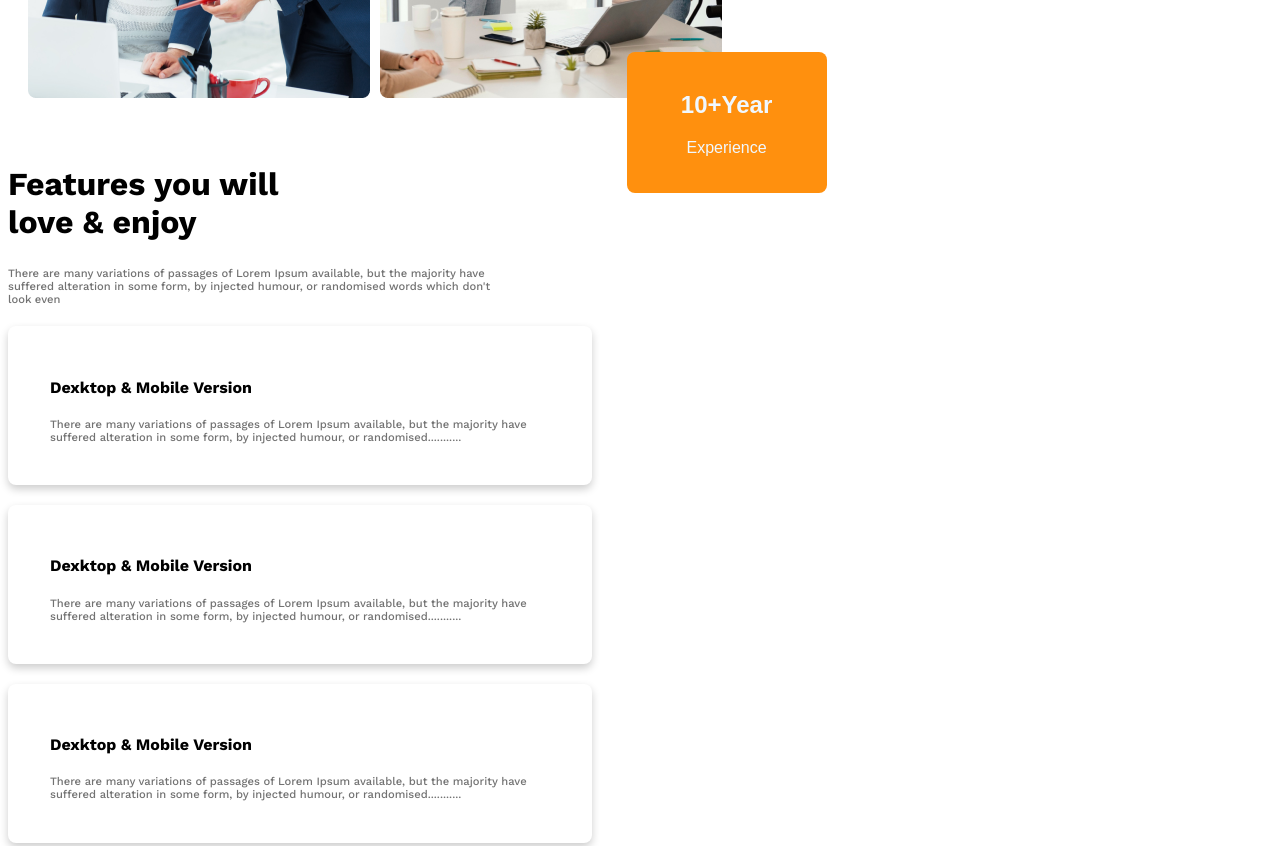
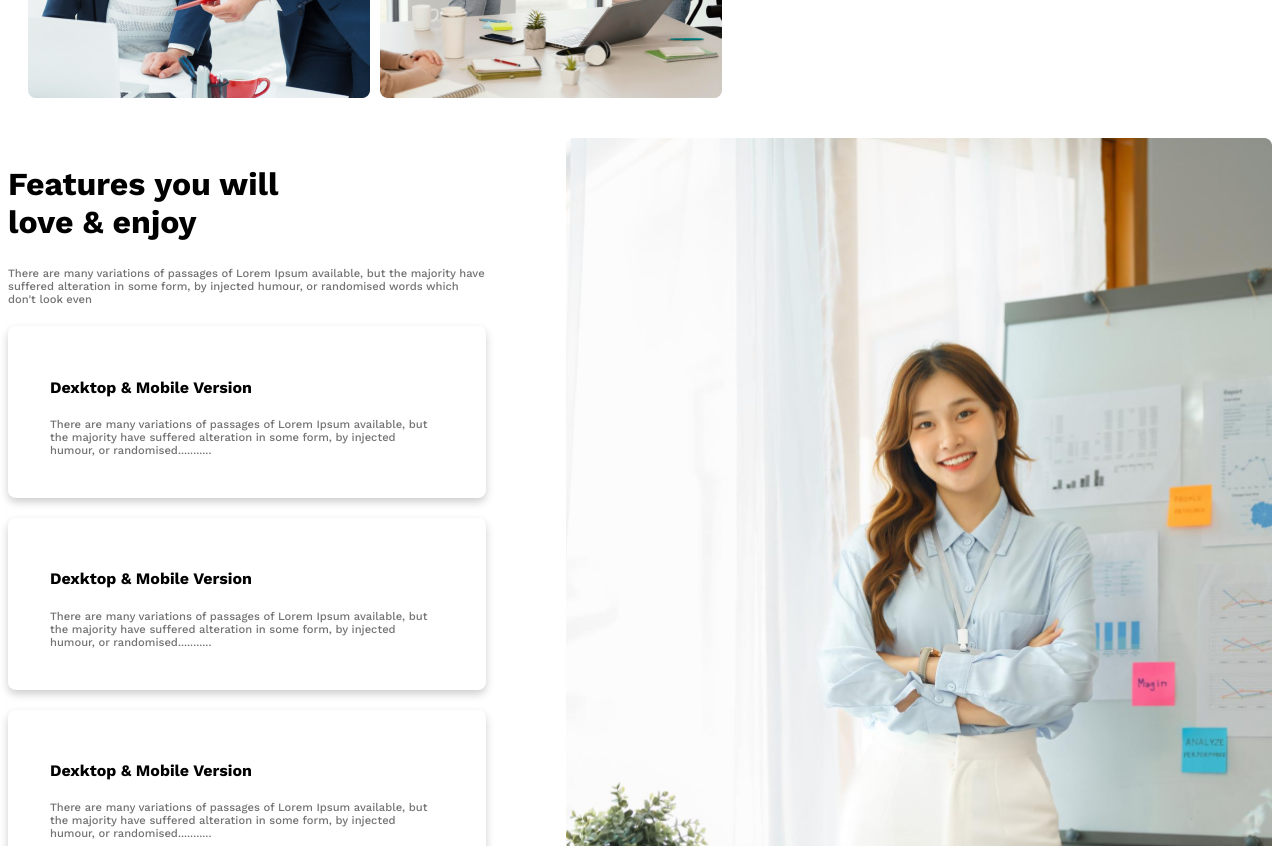
Before and after one commit to theesakib/g3-architects, a plain HTML site: page index.html in a window 1280 px wide. Shown: the part 1680-2526 px from the top of the page. Drawn offline with nearby package versions, Linux system fonts and the light colour scheme; the site is published under a folder, as on GitHub Pages, so addresses that start at the root find nothing.

Commit message:
img correction

```diff
--- a/index.html
+++ b/index.html
@@ -83,7 +83,7 @@
                 </div>
             </div>
             <div class="right">
-                <img class="img-2" src="/images/architect.png" alt="">
+                <img class="img-2" src="images/architect.png" alt="">
                 <button class="btn abn-btn">
                     <h1>10+Year</h1>
                     <p>Experience</p>
```
